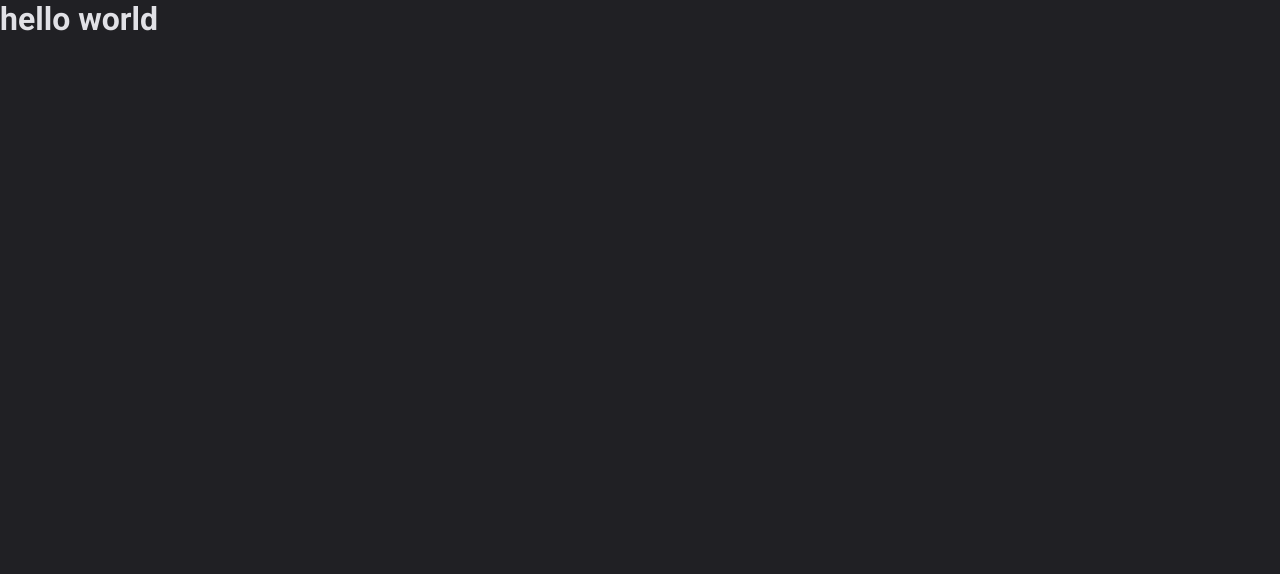
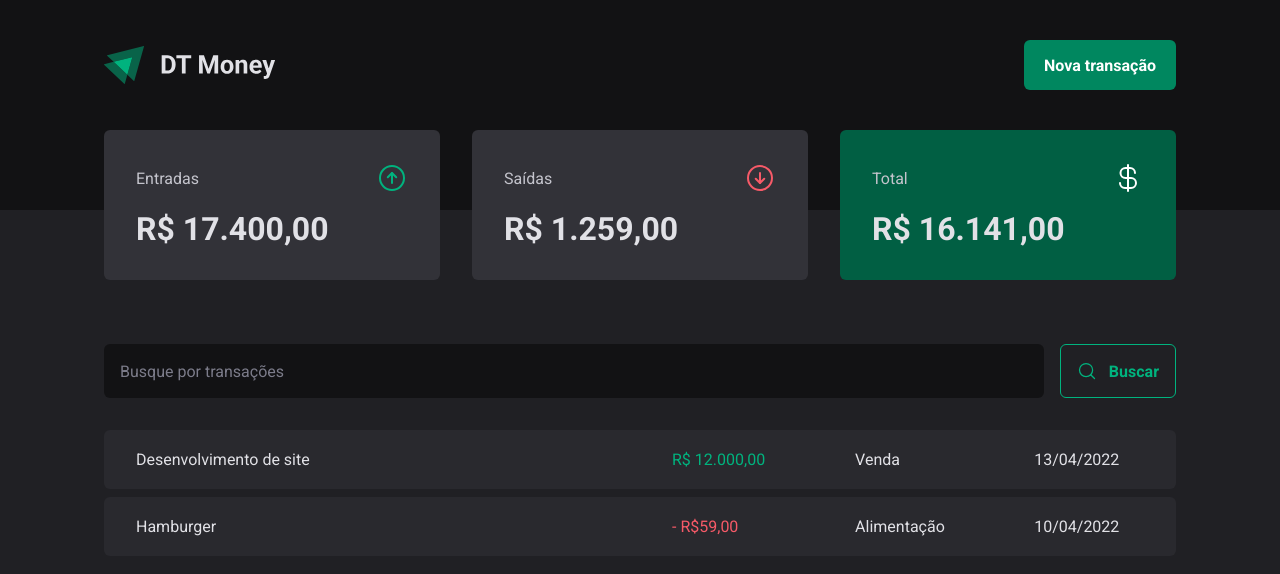
Before and after one commit to viitones/DT-Money, a React (Vite) app: page / in a window 1280 px wide. Shown: the top 574 px of the page. Built offline with nearby package versions, Linux system fonts and the light colour scheme.

Commit message:
Transaction page

```diff
--- a/package.json
+++ b/package.json
@@ -9,16 +9,17 @@
     "preview": "vite preview"
   },
   "dependencies": {
+    "phosphor-react": "^1.4.1",
     "react": "^18.3.1",
     "react-dom": "^18.3.1"
   },
   "devDependencies": {
-    "styled-components": "^6.1.12",
     "@types/react": "^18.3.3",
     "@types/react-dom": "^18.3.0",
     "@types/styled-components": "^5.1.34",
     "@vitejs/plugin-react": "^4.3.1",
     "globals": "^15.9.0",
+    "styled-components": "^6.1.12",
     "typescript": "^5.5.3",
     "vite": "^5.4.1"
   }
--- a/src/@types/style.d.ts
+++ b/src/@types/style.d.ts
@@ -1,7 +1,7 @@
 import 'styled-components'
-import { DefaultTheme } from 'styled-components'
+import { defaultTheme } from '../styles/themes/default'
 
-type ThemeType = DefaultTheme
+type ThemeType = typeof defaultTheme
 
 declare module 'styled-components' {
   export interface DefaultTheme extends ThemeType {}
--- a/src/App.tsx
+++ b/src/App.tsx
@@ -1,6 +1,7 @@
 import { ThemeProvider } from "styled-components";
 import { defaultTheme } from "./styles/themes/default";
 import { GlobalStyle } from "./styles/global";
+import { Transactions } from "./pages/Transactions";
 
 
 export function App() {
@@ -9,7 +10,7 @@
   return (
     <ThemeProvider theme={defaultTheme}>
       <GlobalStyle />
-      <h1>hello world</h1>
+      <Transactions />
     </ThemeProvider>
   )
 }
--- /dev/null
+++ b/src/components/Header/index.tsx
@@ -0,0 +1,13 @@
+import { HeaderContainer, HeaderContent, NewTransactionButton } from "./styles";
+
+import logo from "../../assets/logo.svg"
+export function Header() {
+  return (
+    <HeaderContainer>
+      <HeaderContent>
+        <img src={logo} alt="" />
+        <NewTransactionButton>Nova transação</NewTransactionButton>
+      </HeaderContent>
+    </HeaderContainer>
+  )
+}
--- /dev/null
+++ b/src/components/Header/styles.ts
@@ -0,0 +1,33 @@
+import styled from "styled-components";
+
+export const HeaderContainer = styled.header`
+  background: ${prop => prop.theme["gray-900"]};
+  padding-block: 2.5rem 7.5rem;
+`
+
+export const HeaderContent = styled.div`
+  width: 100%;
+  max-width: 1120px;
+  margin-inline: auto;
+  padding-inline: 1.5rem;
+
+  display: flex;
+  justify-content: space-between;
+  align-items: center;
+`
+
+export const NewTransactionButton = styled.button`
+  all: unset;
+  height: 50px;
+  background: ${prop => prop.theme["green-500"]};
+  color: ${prop => prop.theme.white};
+  font-weight: bold;
+  padding-inline: 1.25rem;
+  border-radius: 6px;
+  cursor: pointer;
+
+  &:hover {
+    background: ${prop => prop.theme["green-700"]};
+    transition: background-color 0.2s;
+  }
+`
--- /dev/null
+++ b/src/components/Summary/index.tsx
@@ -0,0 +1,32 @@
+import { ArrowCircleDown, ArrowCircleUp, CurrencyDollar } from "phosphor-react";
+import { SummaryCard, SummaryContainer } from "./styles";
+
+export function Summary() {
+  return (
+    <SummaryContainer>
+      <SummaryCard>
+        <header>
+          <span>Entradas</span>
+          <ArrowCircleUp size={32} color="#00B37E" />
+        </header>
+        <strong>R$ 17.400,00</strong>
+      </SummaryCard>
+
+      <SummaryCard>
+        <header>
+          <span>Saídas</span>
+          <ArrowCircleDown size={32} color="#f75a68" />
+        </header>
+        <strong>R$ 1.259,00</strong>
+      </SummaryCard>
+
+      <SummaryCard variant="green">
+        <header>
+          <span>Total</span>
+          <CurrencyDollar size={32} color="#fff" />
+        </header>
+        <strong>R$ 16.141,00</strong>
+      </SummaryCard>
+    </SummaryContainer>
+  )
+}
--- /dev/null
+++ b/src/components/Summary/styles.ts
@@ -0,0 +1,42 @@
+import styled, { css } from "styled-components";
+
+export const SummaryContainer = styled.section`
+  width: 100%;
+  max-width: 1120px;
+  margin-inline: auto;
+  padding-inline: 1.5rem;
+
+  display: grid;
+  grid-template-columns: repeat(3, 1fr);
+  gap: 2rem;
+  margin-top: -5rem;
+`
+
+interface SummaryCordProps {
+  variant?: "green";
+}
+
+export const SummaryCard = styled.div<SummaryCordProps>`
+  background: ${props => props.theme["gray-600"]};
+  border-radius: 6px;
+  padding: 2rem;
+
+  header {
+    display: flex;
+    justify-content: space-between;
+    align-items: center;
+    color: ${props => props.theme["gray-300"]}
+  }
+
+  strong {
+    display: block;
+    margin-top: 1rem;
+    font-size: 2rem;
+  }
+
+  ${
+    props => props.variant === "green" && css`
+      background: ${props.theme["green-700"]};
+    `
+  }
+`
--- /dev/null
+++ b/src/pages/Transactions/components/SearchForm/index.tsx
@@ -0,0 +1,14 @@
+import { MagnifyingGlass } from "phosphor-react";
+import { SearchFormContainer } from "./styles";
+
+export function SearchForm() {
+  return (
+    <SearchFormContainer>
+      <input type="text" placeholder="Busque por transações" />
+      <button type="submit">
+        <MagnifyingGlass size={20} />
+        Buscar
+      </button>
+    </SearchFormContainer>
+  )
+}
--- /dev/null
+++ b/src/pages/Transactions/components/SearchForm/styles.ts
@@ -0,0 +1,41 @@
+import styled from "styled-components";
+
+export const SearchFormContainer = styled.form`
+  display: flex;
+  gap: 1rem;
+
+  input {
+    flex: 1;
+    border-radius: 6px;
+    border: 0;
+    background-color: ${props => props.theme["gray-900"]};
+    color: ${props => props.theme["gray-300"]};
+    padding: 1rem;
+
+    &::placeholder {
+      color: ${props => props.theme["gray-500"]};
+    }
+  }
+
+  button {
+    display: flex;
+    align-items: center;
+    gap: 0.75rem;
+
+    border: 0;
+    padding: 1rem;
+    background: transparent;
+    border: 1px solid ${props => props.theme["green-300"]};
+    color: ${props => props.theme["green-300"]};
+    font-weight: bold;
+    border-radius: 6px;
+    cursor: pointer;
+
+    &:hover {
+      background: ${props => props.theme["green-500"]};
+      border-color: ${props => props.theme["green-500"]};
+      color: ${props => props.theme.white};
+      transition: background-color 0.2s, color 0.2s, border-color 0.2s;
+    }
+  }
+`
--- /dev/null
+++ b/src/pages/Transactions/index.tsx
@@ -0,0 +1,42 @@
+import { Header } from "../../components/Header";
+import { Summary } from "../../components/Summary";
+import { SearchForm } from "./components/SearchForm";
+import { PriceHighlight, TransactionsContainer, TransactionsTable } from "./styles";
+
+export function Transactions() {
+  return (
+    <div>
+      <Header/>
+      <Summary />
+
+      <TransactionsContainer>
+        <SearchForm />
+
+        <TransactionsTable>
+          <tbody>
+            <tr>
+              <td width="50%">Desenvolvimento de site</td>
+              <td>
+                <PriceHighlight variant="income">
+                  R$ 12.000,00
+                </PriceHighlight>
+              </td>
+              <td>Venda</td>
+              <td>13/04/2022</td>
+            </tr>
+            <tr>
+              <td>Hamburger</td>
+              <td>
+                <PriceHighlight variant="outcome">
+                  - R$59,00
+                </PriceHighlight>
+              </td>
+              <td>Alimentação</td>
+              <td>10/04/2022</td>
+            </tr>
+          </tbody>
+        </TransactionsTable>
+      </TransactionsContainer>
+    </div>
+  )
+}
--- /dev/null
+++ b/src/pages/Transactions/styles.ts
@@ -0,0 +1,38 @@
+import styled from "styled-components";
+
+export const TransactionsContainer = styled.main`
+    width: 100%;
+    max-width: 1120px;
+    margin: 4rem auto 0;
+    padding-inline: 1.5rem;
+`
+
+export const TransactionsTable = styled.table`
+  width: 100%;
+  border-collapse: separate;
+  border-spacing: 0 0.5rem;
+
+  margin-top: 1.5rem;
+
+  td {
+    padding: 1.25rem 2rem;
+    background: ${props => props.theme["gray-700"]};
+
+    &:first-child {
+      border-top-left-radius: 6px;
+      border-bottom-left-radius: 6px;
+    }
+
+    &:last-child {
+      border-top-right-radius: 6px;
+      border-bottom-right-radius: 6px;
+    }
+  }
+`
+
+interface PriceHighlightProps {
+  variant: 'income' | 'outcome'
+}
+export const PriceHighlight = styled.span<PriceHighlightProps>`
+  color: ${props => props.variant === 'income' ? props.theme["green-300"] : props.theme["red-300"]};
+`
```
Also changed, not shown: src/assets/logo.svg (added), 1 other file (tests, documents, lock files or other folders).
